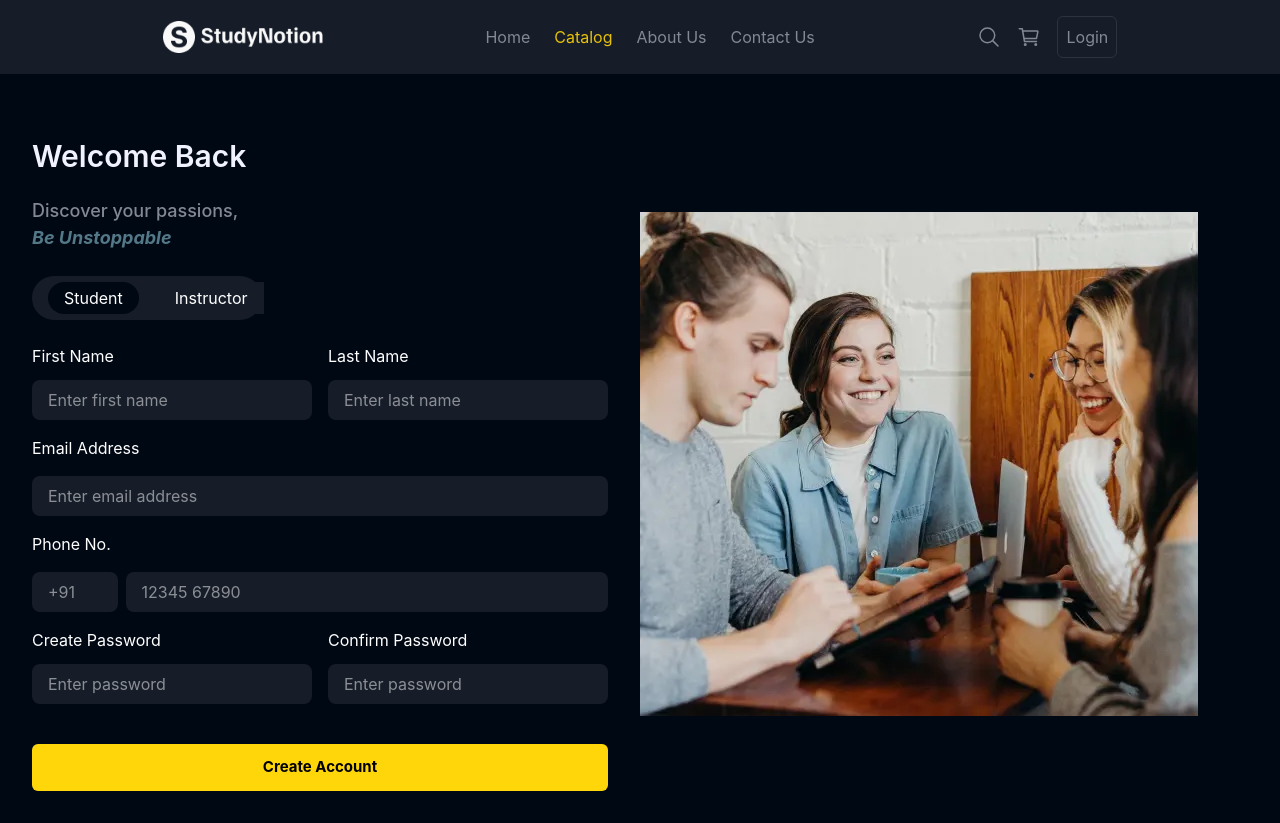
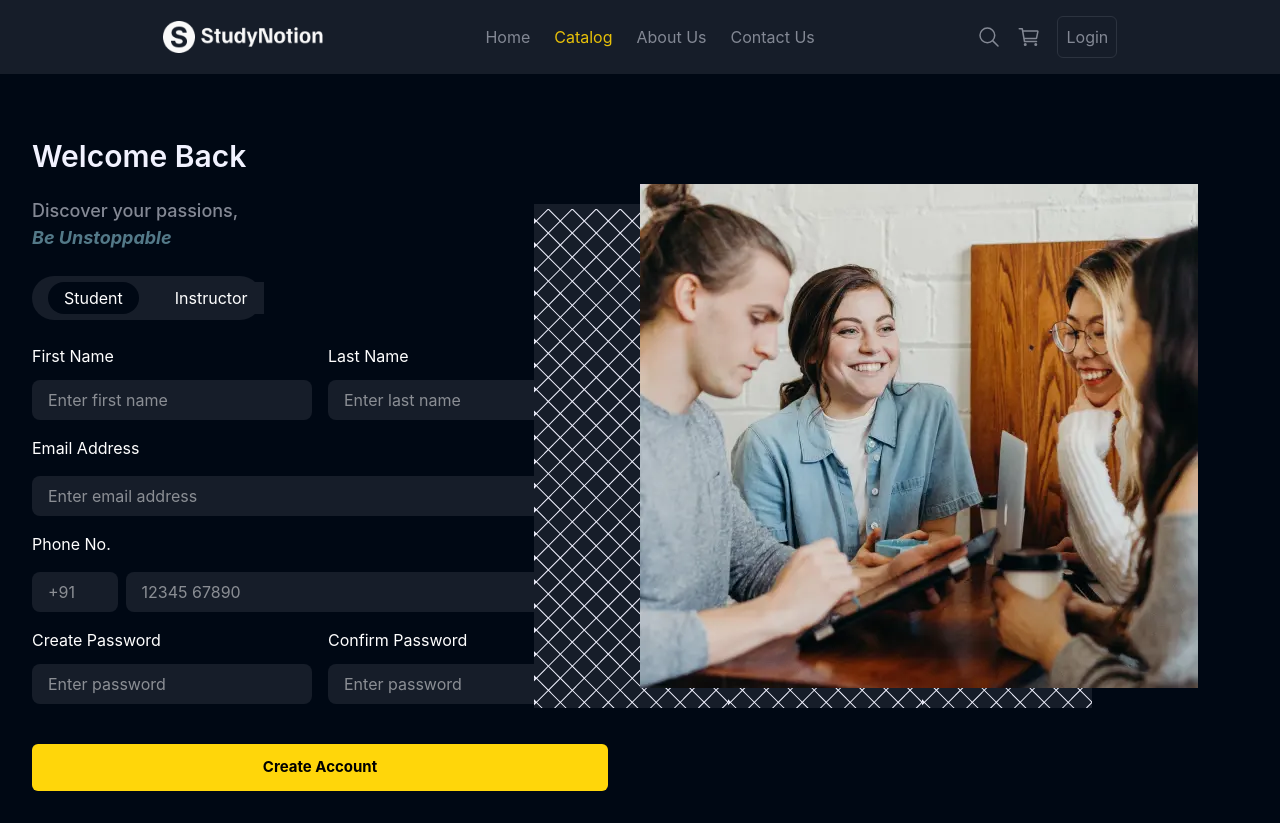
Before and after one commit to aanchalpahuja18/EdTech_Project, a React (Vite) app in the folder client/: page /signup in a window 1280 px wide. Built offline with nearby package versions, Linux system fonts and the light colour scheme.

Commit message:
Frame added in login and signup pages

```diff
--- a/client/src/pages/Login.jsx
+++ b/client/src/pages/Login.jsx
@@ -1,6 +1,7 @@
 import React, { useState } from 'react'
 import Navbar from './Navbar'
 import LoginImage from "../assets/Images/login.webp"
+import Frame from "../assets/Images/frame.png"
 import { MdOutlineRemoveRedEye } from "react-icons/md";
 import { Link } from 'react-router-dom';
 
@@ -74,8 +75,9 @@ const Login = () => {
             </form>
         </div>
         {/* right image part */}
-        <div className='w-[50%]'>
-            <img src={LoginImage} alt="login image"/>
+        <div className='w-[50%] relative'>
+            <img src={LoginImage} alt="login image" className='-top-70 absolute z-10' width="558px" height="504px"/>
+            <img src={Frame} alt="frame" className='absolute lg:-top-65 lg:right-47 lg:z-2' width="558px" height="504px" />
         </div>
       </div>
     </div>
--- a/client/src/pages/Signup.jsx
+++ b/client/src/pages/Signup.jsx
@@ -3,6 +3,8 @@ import Navbar from './Navbar'
 import { MdOutlineRemoveRedEye } from "react-icons/md";
 import { Link } from 'react-router-dom';
 import SignupImage from "../assets/Images/signup.webp"
+import Frame from "../assets/Images/frame.png"
+
 
 
 const Signup = () => {
@@ -91,8 +93,9 @@ const Signup = () => {
             </form>
         </div>
         {/* right image part */}
-        <div className='w-[50%]'>
-            <img src={SignupImage} alt="signup image"/>
+        <div className='w-[50%] relative'>
+            <img src={SignupImage} alt="signup image" className='-top-70 absolute z-10' width="558px" height="504px"/>
+            <img src={Frame} alt="frame" className='absolute lg:-top-65 lg:right-47 lg:z-2' width="558px" height="504px" />
         </div>
       </div>
 
```
